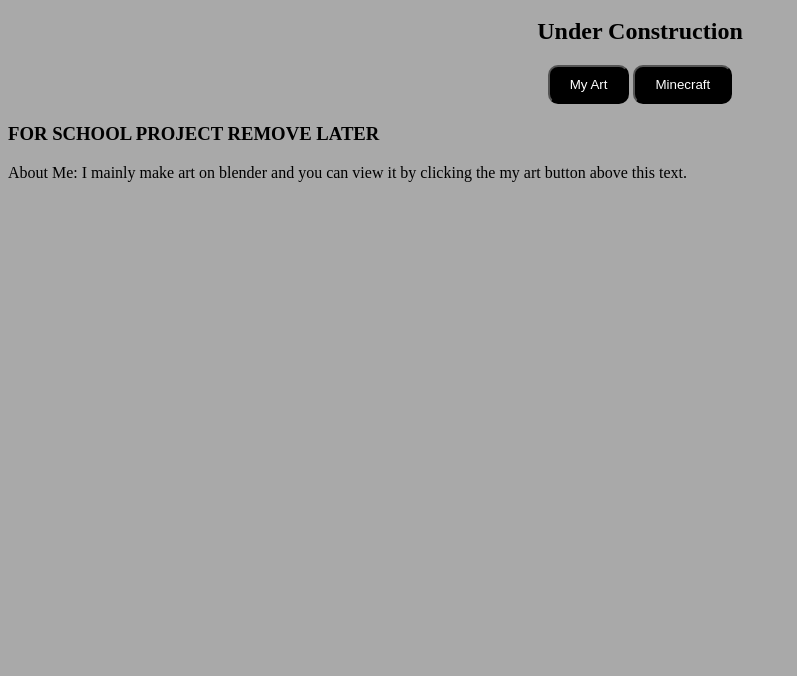
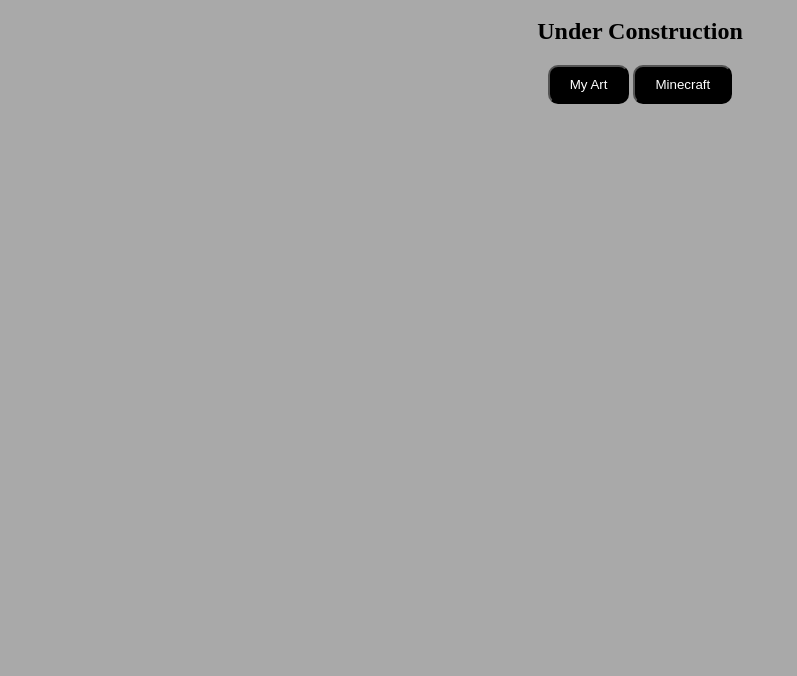
Before and after one commit to EdmondPetrosyan/Byteblend, a plain HTML site: page index.html in a window 1280 px wide. Shown: the part 48-724 px from the top of the page, without its empty margins (0-797 px from the left). Drawn offline with Linux system fonts and the light colour scheme.

Commit message:
Update index.html

```diff
--- a/index.html
+++ b/index.html
@@ -12,7 +12,5 @@
             <a href="Minecraft/Minecraft.html"><button class="button">Minecraft</button></a>
 	        <div class="link"><img src="Icons/youtube.png" height="20px" width="20px" href="Icons/youtube.png"><a href="https://youtube.com/@edmond_p" style="color: white;">Youtube Channel</a></div>
         </div>
-	<h3>FOR SCHOOL PROJECT REMOVE LATER</h3>
-	    <p>About Me: I mainly make art on blender and you can view it by clicking the my art button above this text.</p>
     </body>
 </html>
```
